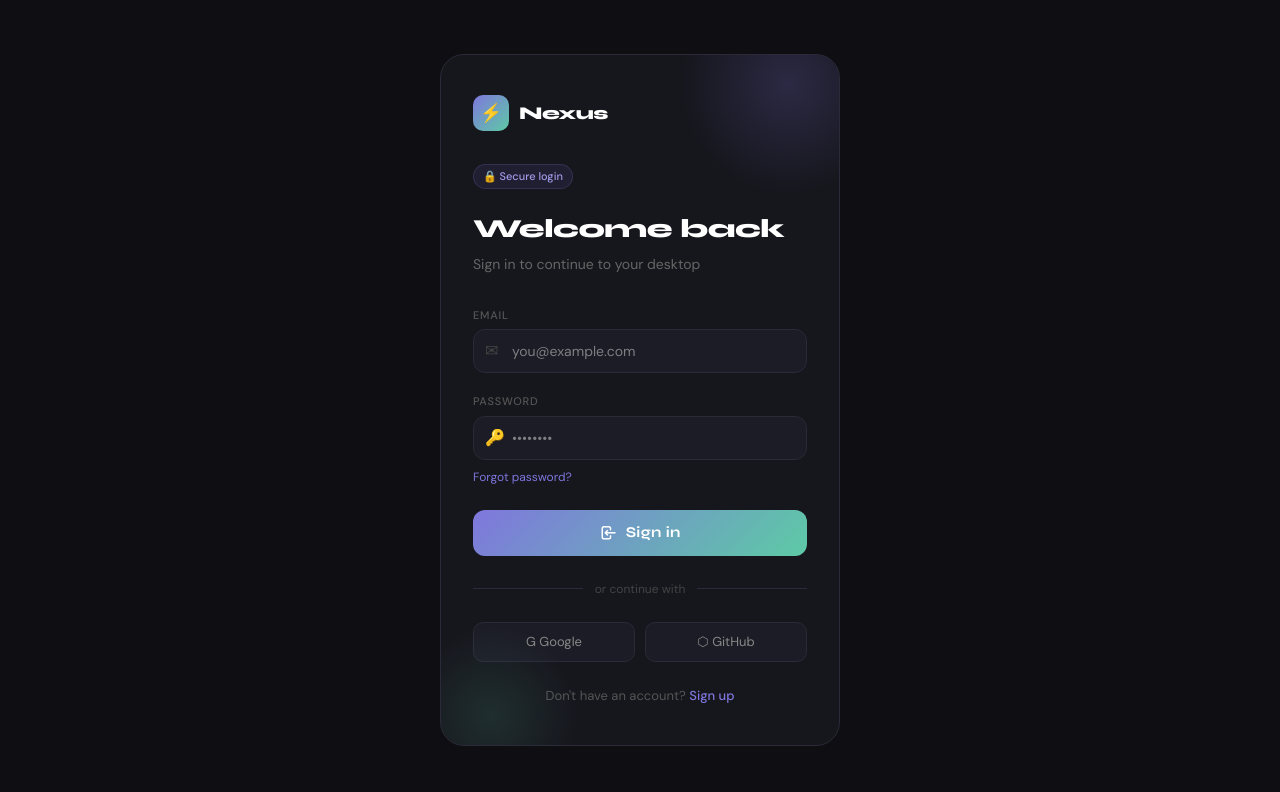
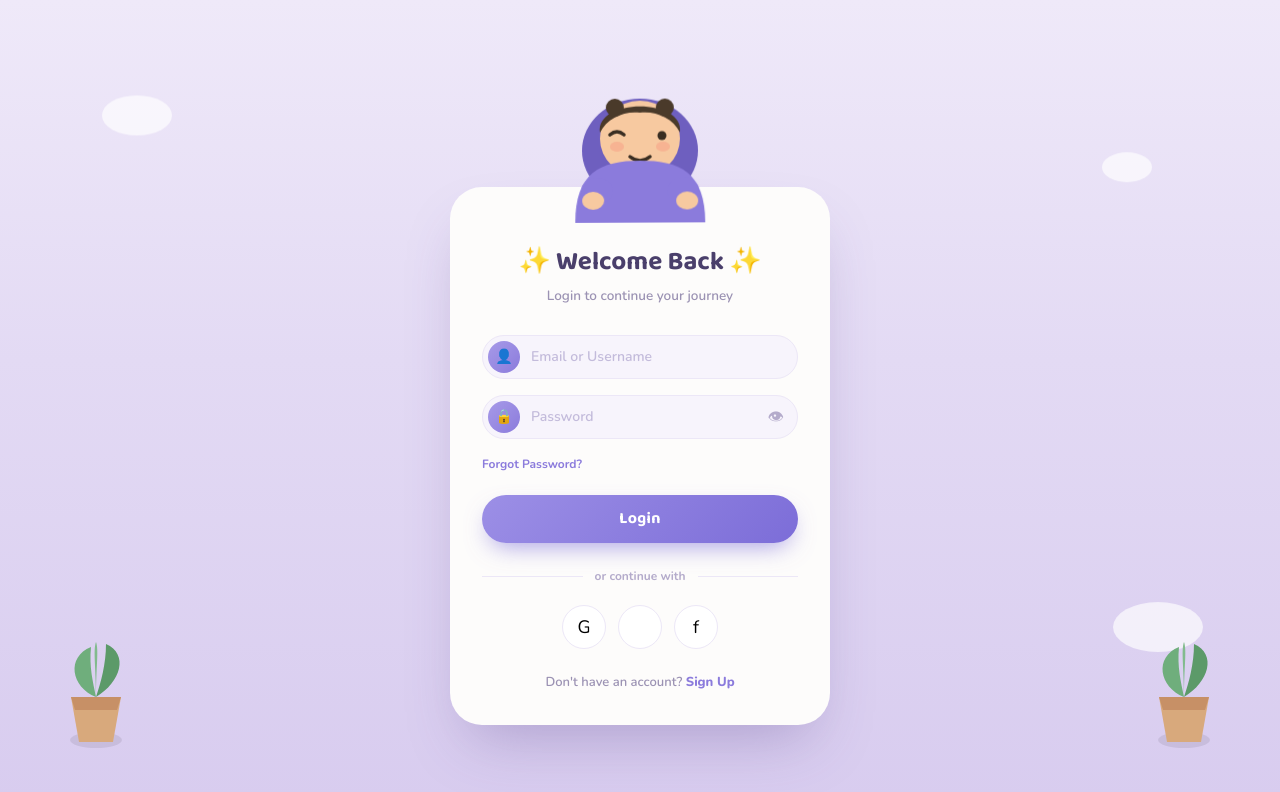
Before and after one commit to ananyamahajan0311/synapseos, a React app in the folder frontend/: page / in a window 1280 px wide. Shown: the top 792 px of the page. Built offline with nearby package versions, Linux system fonts and the light colour scheme; the HTML template or start-up script is replaced by a standard one.

Commit message:
Update login interface

```diff
--- a/frontend/src/pages/Login.jsx
+++ b/frontend/src/pages/Login.jsx
@@ -7,147 +7,139 @@ const styles = {
     display: "flex",
     alignItems: "center",
     justifyContent: "center",
-    background: "#0f0f13",
-    fontFamily: "'DM Sans', sans-serif",
-    padding: "2rem 1rem",
+    background:
+      "linear-gradient(180deg, #EFE9F9 0%, #E3DAF4 45%, #D8CCEF 100%)",
+    fontFamily: "'Nunito', sans-serif",
+    padding: "2.5rem 1rem",
+    position: "relative",
+    overflow: "hidden",
+  },
+  cloud: {
+    position: "absolute",
+    background: "#ffffffaa",
+    borderRadius: "50%",
+    filter: "blur(0.5px)",
+    animation: "float 6s ease-in-out infinite",
+  },
+  potWrap: {
+    position: "absolute",
+    bottom: "6%",
+    display: "flex",
+    flexDirection: "column",
+    alignItems: "center",
+  },
+  cardOuter: {
+    width: "100%",
+    maxWidth: "380px",
+    position: "relative",
+    zIndex: 2,
+  },
+  character: {
+    position: "relative",
+    zIndex: 3,
+    display: "flex",
+    justifyContent: "center",
+    marginBottom: "-38px",
   },
   card: {
     width: "100%",
-    maxWidth: "400px",
-    background: "#16161d",
-    border: "1px solid #2a2a38",
-    borderRadius: "24px",
-    padding: "2.5rem 2rem",
+    background: "#FDFCFB",
+    borderRadius: "32px",
+    padding: "56px 2rem 2rem",
+    boxShadow: "0 30px 60px -20px rgba(90, 70, 140, 0.35)",
     position: "relative",
-    overflow: "hidden",
+    boxSizing: "border-box",
   },
-  glowTop: {
-    position: "absolute",
-    width: "220px",
-    height: "220px",
-    borderRadius: "50%",
-    background: "radial-gradient(circle, #7F77DD33 0%, transparent 70%)",
-    top: "-80px",
-    right: "-60px",
-    pointerEvents: "none",
+  headWrap: {
+    textAlign: "center",
+    marginBottom: "1.75rem",
   },
-  glowBottom: {
-    position: "absolute",
-    width: "180px",
-    height: "180px",
-    borderRadius: "50%",
-    background: "radial-gradient(circle, #5DCAA522 0%, transparent 70%)",
-    bottom: "-60px",
-    left: "-40px",
-    pointerEvents: "none",
-  },
-  logo: {
-    display: "flex",
-    alignItems: "center",
-    gap: "10px",
-    marginBottom: "2rem",
-  },
-  logoMark: {
-    width: "36px",
-    height: "36px",
-    borderRadius: "10px",
-    background: "linear-gradient(135deg, #7F77DD, #5DCAA5)",
+  title: {
+    fontFamily: "'Baloo 2', sans-serif",
+    fontSize: "26px",
+    fontWeight: 700,
+    color: "#4A3F6B",
+    margin: "0 0 4px",
     display: "flex",
     alignItems: "center",
     justifyContent: "center",
-    fontSize: "18px",
-  },
-  logoText: {
-    fontFamily: "'Syne', sans-serif",
-    fontSize: "18px",
-    fontWeight: 800,
-    color: "#fff",
-    letterSpacing: "-0.5px",
-  },
-  pill: {
-    display: "inline-flex",
-    alignItems: "center",
-    gap: "5px",
-    background: "#7F77DD1a",
-    color: "#a09ae8",
-    fontSize: "11px",
-    fontWeight: 500,
-    padding: "3px 9px",
-    borderRadius: "20px",
-    marginBottom: "1.25rem",
-    border: "1px solid #7F77DD33",
-  },
-  title: {
-    fontFamily: "'Syne', sans-serif",
-    fontSize: "26px",
-    fontWeight: 800,
-    color: "#fff",
-    margin: "0 0 6px",
-    letterSpacing: "-0.5px",
+    gap: "8px",
   },
   sub: {
-    fontSize: "14px",
-    color: "#666",
-    margin: "0 0 2rem",
-  },
-  label: {
-    display: "block",
-    fontSize: "11px",
-    fontWeight: 500,
-    color: "#555",
-    letterSpacing: "0.07em",
-    textTransform: "uppercase",
-    marginBottom: "6px",
+    fontSize: "13.5px",
+    color: "#9B92B3",
+    margin: 0,
+    fontWeight: 600,
   },
   fieldWrap: {
     position: "relative",
-    marginBottom: "1.25rem",
+    marginBottom: "1rem",
   },
-  fieldIcon: {
+  fieldIconWrap: {
     position: "absolute",
-    left: "12px",
-    top: "50%",
-    transform: "translateY(-50%)",
-    fontSize: "16px",
-    color: "#444",
+    left: "6px",
+    top: "6px",
+    width: "32px",
+    height: "32px",
+    borderRadius: "50%",
+    background: "linear-gradient(135deg, #A79AE8, #8B7BDC)",
+    display: "flex",
+    alignItems: "center",
+    justifyContent: "center",
+    color: "#fff",
+    fontSize: "14px",
     pointerEvents: "none",
-    zIndex: 1,
   },
   input: {
     width: "100%",
     height: "44px",
-    padding: "0 12px 0 38px",
-    borderRadius: "12px",
-    border: "1px solid #2a2a38",
-    background: "#1c1c26",
+    padding: "0 40px 0 48px",
+    borderRadius: "22px",
+    border: "1.5px solid #ECE7F7",
+    background: "#F7F4FC",
     fontSize: "14px",
-    fontFamily: "'DM Sans', sans-serif",
-    color: "#e0e0e0",
+    fontFamily: "'Nunito', sans-serif",
+    fontWeight: 600,
+    color: "#4A3F6B",
     outline: "none",
     boxSizing: "border-box",
     transition: "border-color 0.15s, box-shadow 0.15s",
+  },
+  eyeToggle: {
+    position: "absolute",
+    right: "14px",
+    top: "50%",
+    transform: "translateY(-50%)",
+    background: "none",
+    border: "none",
+    color: "#B4ABCB",
+    cursor: "pointer",
+    fontSize: "16px",
+    padding: 0,
+    display: "flex",
   },
   forgot: {
     display: "block",
     textAlign: "right",
     fontSize: "12px",
-    color: "#7F77DD",
+    color: "#8B7BDC",
     textDecoration: "none",
-    marginTop: "-0.75rem",
-    marginBottom: "1.5rem",
+    marginBottom: "1.4rem",
     cursor: "pointer",
     background: "none",
     border: "none",
+    fontWeight: 700,
+    padding: 0,
   },
   btn: {
     width: "100%",
-    height: "46px",
-    borderRadius: "12px",
+    height: "48px",
+    borderRadius: "24px",
     border: "none",
-    background: "linear-gradient(135deg, #7F77DD, #5DCAA5)",
+    background: "linear-gradient(135deg, #9C8FE6, #7C6DD8)",
     color: "#fff",
-    fontFamily: "'Syne', sans-serif",
-    fontSize: "15px",
+    fontFamily: "'Baloo 2', sans-serif",
+    fontSize: "16px",
     fontWeight: 700,
     letterSpacing: "0.02em",
     cursor: "pointer",
@@ -156,116 +148,189 @@ const styles = {
     justifyContent: "center",
     gap: "8px",
     transition: "transform 0.12s, opacity 0.12s",
-    position: "relative",
-    overflow: "hidden",
+    boxShadow: "0 10px 24px -8px rgba(124, 109, 216, 0.7)",
   },
   dividerWrap: {
     display: "flex",
     alignItems: "center",
     gap: "12px",
-    margin: "1.5rem 0",
+    margin: "1.5rem 0 1.25rem",
   },
   dividerLine: {
     flex: 1,
     height: "1px",
-    background: "#2a2a38",
+    background: "#ECE7F7",
   },
   dividerText: {
     fontSize: "12px",
-    color: "#444",
+    color: "#B4ABCB",
     whiteSpace: "nowrap",
+    fontWeight: 700,
   },
   socialRow: {
     display: "flex",
-    gap: "10px",
+    gap: "12px",
+    justifyContent: "center",
   },
   socialBtn: {
-    flex: 1,
-    height: "40px",
-    borderRadius: "10px",
-    border: "1px solid #2a2a38",
-    background: "#1c1c26",
-    color: "#888",
-    fontSize: "13px",
-    fontFamily: "'DM Sans', sans-serif",
+    width: "44px",
+    height: "44px",
+    borderRadius: "50%",
+    border: "1.5px solid #ECE7F7",
+    background: "#fff",
+    fontSize: "18px",
     cursor: "pointer",
     display: "flex",
     alignItems: "center",
     justifyContent: "center",
-    gap: "7px",
-    transition: "background 0.12s, border-color 0.12s",
+    transition: "transform 0.12s, border-color 0.12s",
   },
   signupRow: {
     textAlign: "center",
     marginTop: "1.5rem",
     fontSize: "13px",
-    color: "#555",
+    color: "#9B92B3",
+    fontWeight: 600,
   },
   signupLink: {
-    color: "#7F77DD",
+    color: "#8B7BDC",
     textDecoration: "none",
-    fontWeight: 500,
+    fontWeight: 800,
   },
 };
 
-// Inject Google Fonts + keyframes once
 const injectFonts = () => {
   if (document.getElementById("login-fonts")) return;
   const link = document.createElement("link");
   link.id = "login-fonts";
   link.rel = "stylesheet";
   link.href =
-    "https://fonts.googleapis.com/css2?family=Syne:wght@400;700;800&family=DM+Sans:wght@300;400;500&display=swap";
+    "https://fonts.googleapis.com/css2?family=Baloo+2:wght@600;700;800&family=Nunito:wght@400;600;700;800&display=swap";
   document.head.appendChild(link);
-
-  const tablerLink = document.createElement("link");
-  tablerLink.rel = "stylesheet";
-  tablerLink.href =
-    "https://cdn.jsdelivr.net/npm/@tabler/icons-webfont@latest/tabler-icons.min.css";
-  document.head.appendChild(tablerLink);
 
   const styleEl = document.createElement("style");
   styleEl.textContent = `
-    @keyframes shine {
-      0% { left: -100%; }
-      40% { left: 120%; }
-      100% { left: 120%; }
+    @keyframes float {
+      0%, 100% { transform: translateY(0px); }
+      50% { transform: translateY(-10px); }
+    }
+    @keyframes bob {
+      0%, 100% { transform: translateY(0px) rotate(-1deg); }
+      50% { transform: translateY(-6px) rotate(1deg); }
     }
     @keyframes spin {
       to { transform: rotate(360deg); }
     }
     .login-input:focus {
-      border-color: #7F77DD !important;
-      box-shadow: 0 0 0 3px #7F77DD22 !important;
+      border-color: #8B7BDC !important;
+      box-shadow: 0 0 0 3px #8B7BDC22 !important;
+      background: #fff !important;
+    }
+    .login-input::placeholder {
+      color: #C3BBDB;
+      font-weight: 600;
     }
     .login-social-btn:hover {
-      background: #222230 !important;
-      border-color: #3a3a50 !important;
-      color: #bbb !important;
+      transform: translateY(-2px);
+      border-color: #C9BFEA !important;
     }
     .login-btn:hover {
-      transform: translateY(-1px);
-      opacity: 0.92;
+      transform: translateY(-2px);
+      opacity: 0.95;
     }
     .login-btn:active {
       transform: scale(0.98) !important;
     }
-    .btn-shine {
-      position: absolute;
-      top: 0;
-      left: -100%;
-      width: 60%;
-      height: 100%;
-      background: linear-gradient(90deg, transparent, rgba(255,255,255,0.2), transparent);
-      animation: shine 2.4s infinite;
+    .login-character {
+      animation: bob 4.5s ease-in-out infinite;
     }
   `;
   document.head.appendChild(styleEl);
 };
 
+function PlantPot({ side }) {
+  return (
+    <div style={{ ...styles.potWrap, [side]: "4%" }}>
+      <svg width="90" height="110" viewBox="0 0 90 110" fill="none">
+        <ellipse cx="45" cy="98" rx="26" ry="8" fill="#00000014" />
+        <path d="M20 55 L28 100 H62 L70 55 Z" fill="#D8A97C" />
+        <path d="M20 55 L70 55 L66 68 H24 Z" fill="#C79066" />
+        <path
+          d="M45 55 C 20 45, 15 15, 40 5 C 38 25, 42 40, 45 55 Z"
+          fill="#6FAE7C"
+        />
+        <path
+          d="M45 55 C 70 40, 78 12, 55 2 C 55 22, 50 40, 45 55 Z"
+          fill="#5C9A69"
+        />
+        <path
+          d="M45 55 C 45 25, 48 8, 45 0 C 42 8, 45 25, 45 55 Z"
+          fill="#82BB8E"
+        />
+      </svg>
+    </div>
+  );
+}
+
+function Character() {
+  return (
+    <div style={styles.character}>
+      <svg
+        className="login-character"
+        width="170"
+        height="150"
+        viewBox="0 0 170 150"
+        fill="none"
+      >
+        {/* hood/hair back */}
+        <ellipse cx="85" cy="78" rx="58" ry="52" fill="#6E5FBF" />
+        {/* face */}
+        <ellipse cx="85" cy="66" rx="40" ry="38" fill="#F7C9A0" />
+        {/* hair front */}
+        <path
+          d="M45 60 C 40 25, 130 25, 125 60 C 118 45, 100 38, 85 40 C 70 38, 52 45, 45 60 Z"
+          fill="#4A3A2A"
+        />
+        <circle cx="60" cy="35" r="9" fill="#4A3A2A" />
+        <circle cx="110" cy="35" r="9" fill="#4A3A2A" />
+        {/* blush */}
+        <ellipse cx="62" cy="74" rx="7" ry="5" fill="#F7A98C" opacity="0.7" />
+        <ellipse cx="108" cy="74" rx="7" ry="5" fill="#F7A98C" opacity="0.7" />
+        {/* eyes - one winking */}
+        <path
+          d="M55 62 Q 62 56 69 62"
+          stroke="#3A2E22"
+          strokeWidth="3.5"
+          strokeLinecap="round"
+          fill="none"
+        />
+        <circle cx="107" cy="63" r="4.5" fill="#3A2E22" />
+        {/* smile */}
+        <path
+          d="M75 84 Q 85 92 95 84"
+          stroke="#3A2E22"
+          strokeWidth="3.5"
+          strokeLinecap="round"
+          fill="none"
+        />
+        {/* hoodie shoulders + arms resting on card edge */}
+        <path
+          d="M20 150 C 20 100, 45 88, 85 88 C 125 88, 150 100, 150 150 Z"
+          fill="#8B7BDC"
+        />
+        <ellipse cx="42" cy="118" rx="16" ry="13" fill="#8B7BDC" />
+        <ellipse cx="128" cy="118" rx="16" ry="13" fill="#8B7BDC" />
+        <ellipse cx="38" cy="128" rx="11" ry="9" fill="#F7C9A0" />
+        <ellipse cx="132" cy="128" rx="11" ry="9" fill="#F7C9A0" />
+      </svg>
+    </div>
+  );
+}
+
 export default function Login() {
   const [email, setEmail] = useState("");
   const [password, setPassword] = useState("");
+  const [showPassword, setShowPassword] = useState(false);
   const [btnState, setBtnState] = useState("idle"); // idle | loading | success | error
   const navigate = useNavigate();
 
@@ -274,9 +339,9 @@ export default function Login() {
   const getBtnStyle = () => {
     const base = { ...styles.btn };
     if (btnState === "error")
-      base.background = "linear-gradient(135deg, #E24B4A, #D85A30)";
+      base.background = "linear-gradient(135deg, #E88A7D, #D96B5A)";
     if (btnState === "success")
-      base.background = "linear-gradient(135deg, #1D9E75, #3B6D11)";
+      base.background = "linear-gradient(135deg, #6FC79A, #4FAE7E)";
     return base;
   };
 
@@ -284,37 +349,15 @@ export default function Login() {
     if (btnState === "loading")
       return (
         <>
-          <span className="btn-shine" />
-          <i
-            className="ti ti-loader-2"
-            style={{ fontSize: 18, animation: "spin 0.8s linear infinite" }}
-          />
+          <span style={{ display: "inline-flex", animation: "spin 0.8s linear infinite" }}>
+            ⏳
+          </span>
           Signing in…
         </>
       );
-    if (btnState === "success")
-      return (
-        <>
-          <span className="btn-shine" />
-          <i className="ti ti-circle-check" style={{ fontSize: 18 }} />
-          Success!
-        </>
-      );
-    if (btnState === "error")
-      return (
-        <>
-          <span className="btn-shine" />
-          <i className="ti ti-alert-circle" style={{ fontSize: 18 }} />
-          Check your details
-        </>
-      );
-    return (
-      <>
-        <span className="btn-shine" />
-        <i className="ti ti-login" style={{ fontSize: 18 }} />
-        Sign in
-      </>
-    );
+    if (btnState === "success") return <>✓ Success!</>;
+    if (btnState === "error") return <>! Check your details</>;
+    return <>Login</>;
   };
 
   const login = async () => {
@@ -347,34 +390,31 @@ export default function Login() {
 
   return (
     <div style={styles.wrap}>
+      {/* decorative clouds */}
+      <div style={{ ...styles.cloud, width: 70, height: 40, top: "12%", left: "8%" }} />
+      <div style={{ ...styles.cloud, width: 50, height: 30, top: "20%", right: "10%", animationDelay: "1.5s" }} />
+      <div style={{ ...styles.cloud, width: 90, height: 50, bottom: "18%", right: "6%", animationDelay: "0.8s" }} />
+
+      <PlantPot side="left" />
+      <PlantPot side="right" />
+
+      <div style={styles.cardOuter}>
+        <Character />
         <div style={styles.card}>
-        <div style={styles.glowTop} />
-        <div style={styles.glowBottom} />
-
-        {/* Logo */}
-        <div style={styles.logo}>
-          <div style={styles.logoMark}>⚡</div>
-          <span style={styles.logoText}>Nexus</span>
+          <div style={styles.headWrap}>
+            <h1 style={styles.title}>✨ Welcome Back ✨</h1>
+            <p style={styles.sub}>Login to continue your journey</p>
           </div>
 
-        {/* Badge */}
-        <div style={styles.pill}>🔒 Secure login</div>
-
-        <h1 style={styles.title}>Welcome back</h1>
-        <p style={styles.sub}>Sign in to continue to your desktop</p>
-
           {/* Email */}
-        <label style={styles.label} htmlFor="email">
-          Email
-        </label>
           <div style={styles.fieldWrap}>
-          <span style={styles.fieldIcon}>✉</span>
+            <span style={styles.fieldIconWrap}>👤</span>
             <input
               id="email"
               className="login-input"
               style={styles.input}
               type="email"
-            placeholder="you@example.com"
+              placeholder="Email or Username"
               value={email}
               onChange={(e) => setEmail(e.target.value)}
               onKeyDown={(e) => e.key === "Enter" && login()}
@@ -382,24 +422,31 @@ export default function Login() {
           </div>
 
           {/* Password */}
-        <label style={styles.label} htmlFor="password">
-          Password
-        </label>
           <div style={styles.fieldWrap}>
-          <span style={styles.fieldIcon}>🔑</span>
+            <span style={styles.fieldIconWrap}>🔒</span>
             <input
               id="password"
               className="login-input"
               style={styles.input}
-            type="password"
-            placeholder="••••••••"
+              type={showPassword ? "text" : "password"}
+              placeholder="Password"
               value={password}
               onChange={(e) => setPassword(e.target.value)}
               onKeyDown={(e) => e.key === "Enter" && login()}
             />
+            <button
+              type="button"
+              style={styles.eyeToggle}
+              onClick={() => setShowPassword((s) => !s)}
+              aria-label={showPassword ? "Hide password" : "Show password"}
+            >
+              {showPassword ? "🙈" : "👁"}
+            </button>
           </div>
 
-        <button style={styles.forgot}>Forgot password?</button>
+          <button style={styles.forgot} type="button">
+            Forgot Password?
+          </button>
 
           {/* Login button */}
           <button
@@ -420,19 +467,23 @@ export default function Login() {
 
           {/* Social */}
           <div style={styles.socialRow}>
-          <button className="login-social-btn" style={styles.socialBtn}>
-            G Google
+            <button className="login-social-btn" style={styles.socialBtn} aria-label="Continue with Google">
+              G
             </button>
-          <button className="login-social-btn" style={styles.socialBtn}>
-            ⬡ GitHub
+            <button className="login-social-btn" style={styles.socialBtn} aria-label="Continue with Apple">
+
+            </button>
+            <button className="login-social-btn" style={styles.socialBtn} aria-label="Continue with Facebook">
+              f
             </button>
           </div>
 
           <div style={styles.signupRow}>
             Don't have an account?{" "}
             <a href="/signup" style={styles.signupLink}>
-            Sign up
+              Sign Up
             </a>
+          </div>
         </div>
       </div>
     </div>
```
Lines whose indentation alone changed are shown as unchanged.
